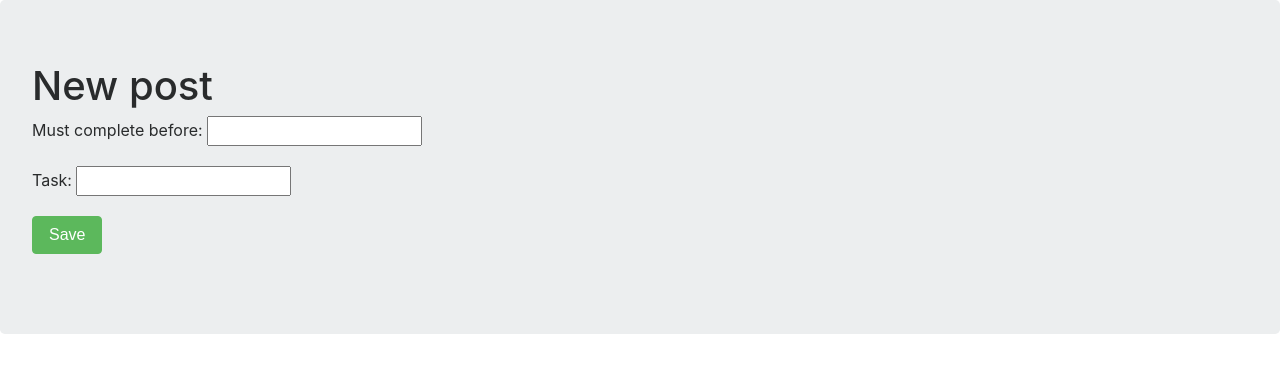
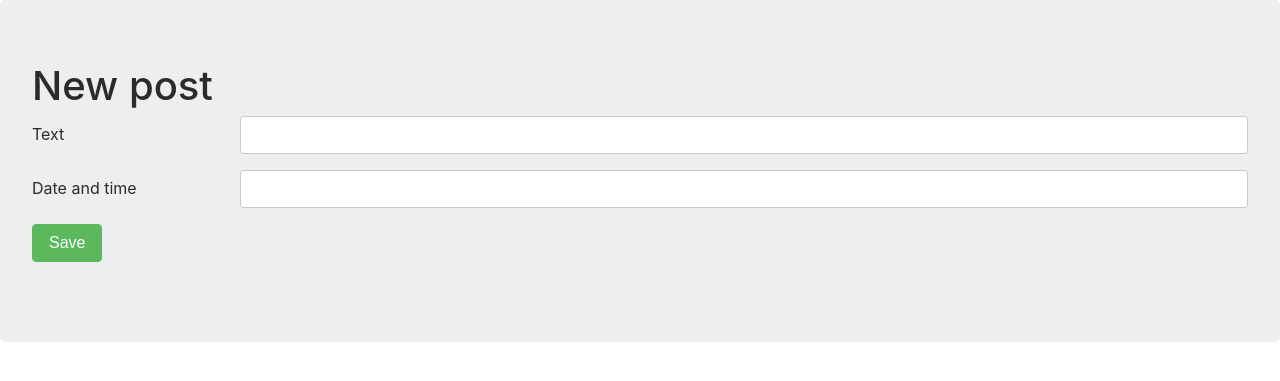
Before and after one commit to AdamovskiyAnatoliy/Timemanager, a Django app: page /new/ in a window 1280 px wide. Shown: the part 54-435 px from the top of the page. Run offline with Django 3.2, Linux system fonts and the light colour scheme; some libraries are stand-ins or nearby versions.

Commit message:
App form edit

```diff
--- a/task/forms.py
+++ b/task/forms.py
@@ -5,4 +5,9 @@ from .models import Note
 class TaskForm(forms.ModelForm):
     class Meta:
         model = Note
-        fields = ('must_complete_before','task')
+        fields = ('task', 'must_complete_before',)
+    def __init__(self, *args, **kwargs):
+        super(TaskForm, self).__init__(*args, **kwargs)
+
+        self.fields['task'].widget.attrs['class'] = 'form-control '
+        self.fields['must_complete_before'].widget.attrs['class'] = 'form-control'
--- a/task/views.py
+++ b/task/views.py
@@ -60,7 +60,6 @@ def task_edit(request, pk):
         if form.is_valid():
             task = form.save(commit=False)
             task.author = request.user
-            task.create_date = timezone.now()
             task.save()
             return redirect('task_detail', pk=task.pk)
     else:
--- a/templates/task/task_edit.html
+++ b/templates/task/task_edit.html
@@ -1,9 +1,37 @@
 {% extends 'base.html' %}
 
 {% block content %}
+
+
+
     <h1>New post</h1>
     <form method="POST" >{% csrf_token %}
-        {{ form.as_p }}
+      {{ form.non_field_errors }}
+      <div class="form-group row">
+        {{ form.task.errors }}
+        <label for="{{ form.task.id_for_label }}" class="col-2 col-form-label">Text</label>
+        <div class="col-10">
+            {{ form.task }}
+        </div>
+      </div>
+
+      <div class="form-group row">
+
+        <label for="{{ form.must_complete_before.id_for_label }}" class="col-2 col-form-label">Date and time</label>
+        <div class="col-10">{{ form.must_complete_before }}</div>
+        {{ form.must_complete_before.errors }}
+      </div>
+
+
+
+
+
+
+
+
+
+
+
         <button type="submit" class="btn btn-success">Save</button>
     </form>
 {% endblock %}
```
